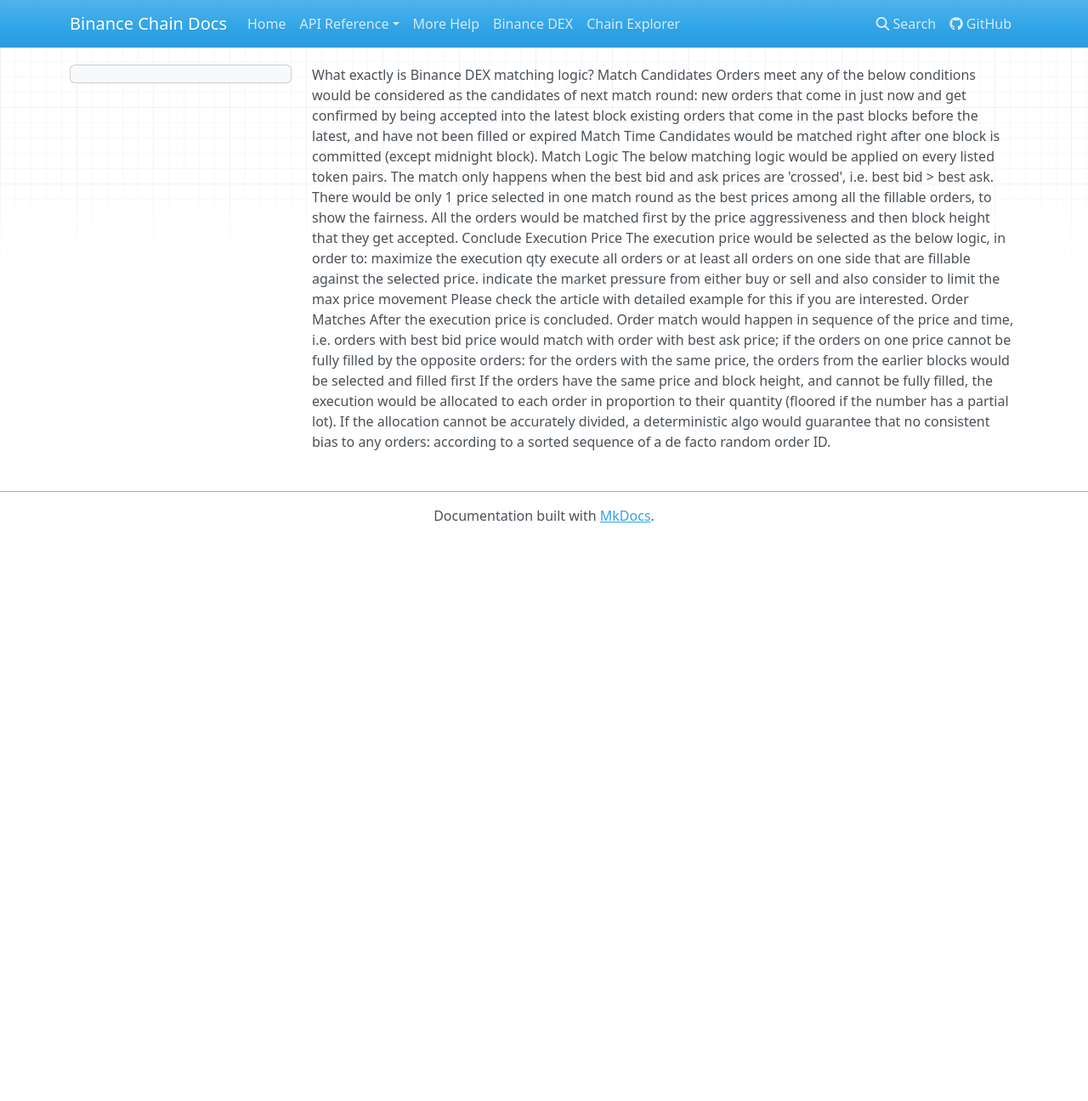
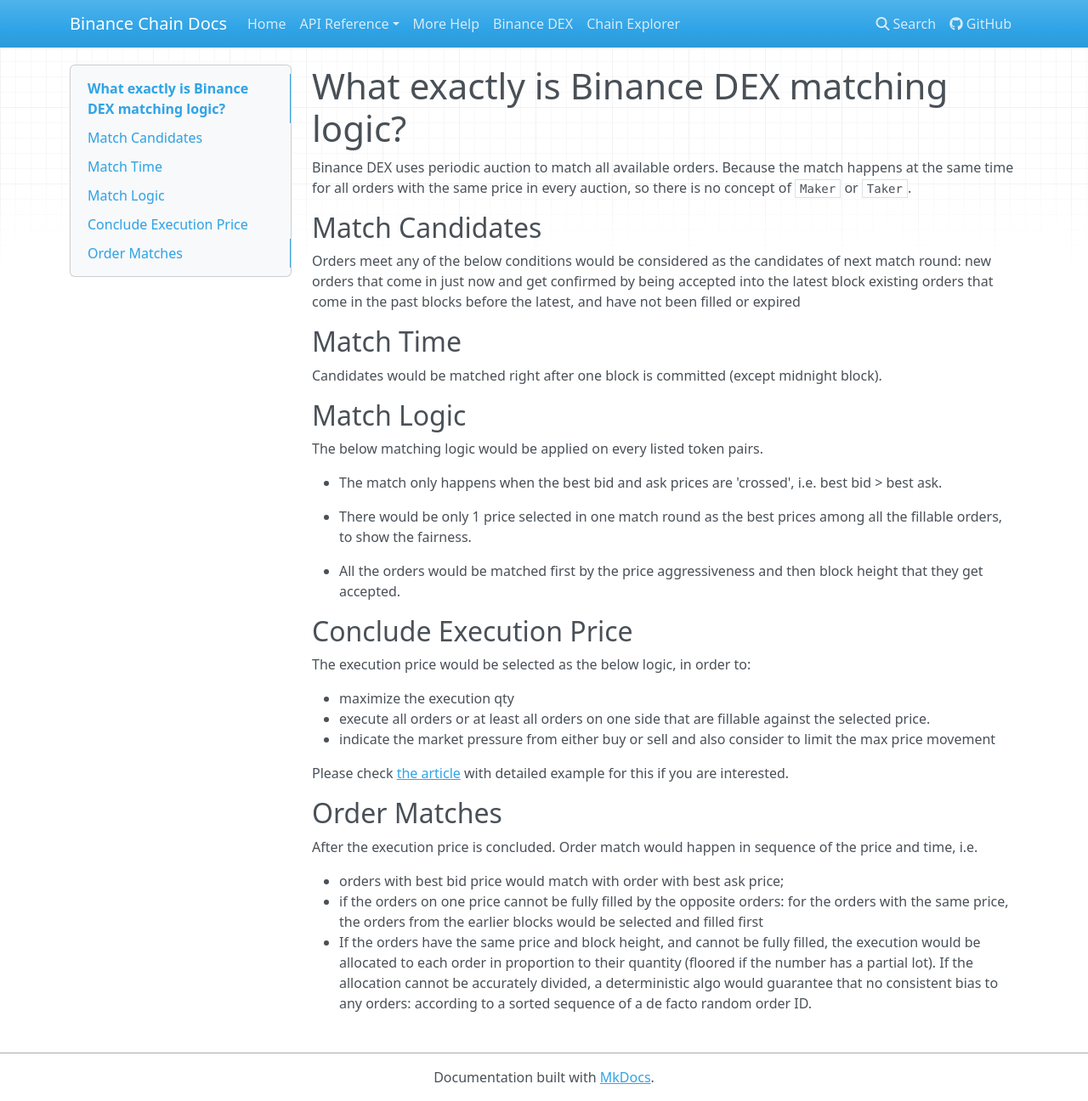
Before and after one commit to yash-sharma1/docs-site, an MkDocs documentation site: the page built from docs/match.md, in a window 1280 px wide and 1296 px high. Shown: the whole window at 85% size. Built offline with MkDocs 1.6.1, drawn with Linux system fonts in a browser that asks for light colours; nearby versions of some CDN libraries.

Commit message:
Add match logics.

```diff
--- a/docs/match.md
+++ b/docs/match.md
@@ -1,24 +1,35 @@
-What exactly is Binance DEX matching logic?
-Match Candidates
+# What exactly is Binance DEX matching logic?
+
+Binance DEX uses periodic auction to match all available orders. Because the match happens at the same time for all orders with the same price in every auction, so there is no concept of `Maker` or `Taker`.
+
+## Match Candidates
 Orders meet any of the below conditions would be considered as the candidates of next match round:
 new orders that come in just now and get confirmed by being accepted into the latest block
 existing orders that come in the past blocks before the latest, and have not been filled or expired
-Match Time
+## Match Time
 Candidates would be matched right after one block is committed (except midnight block).
-Match Logic
+## Match Logic
 The below matching logic would be applied on every listed token pairs.
-The match only happens when the best bid and ask prices are 'crossed', i.e. best bid > best ask.
-There would be only 1 price selected in one match round as the best prices among all the fillable orders, to show the fairness.
-All the orders would be matched first by the price aggressiveness and then block height that they get accepted.
-Conclude Execution Price
+
+- The match only happens when the best bid and ask prices are 'crossed', i.e. best bid > best ask.
+
+- There would be only 1 price selected in one match round as the best prices among all the fillable orders, to show the fairness.
+
+- All the orders would be matched first by the price aggressiveness and then block height that they get accepted.
+
+## Conclude Execution Price
 The execution price would be selected as the below logic, in order to:
-maximize the execution qty
-execute all orders or at least all orders on one side that are fillable against the selected price.
-indicate the market pressure from either buy or sell and also consider to limit the max price movement
-Please check the article with detailed example for this if you are interested.
-Order Matches
+
+- maximize the execution qty
+- execute all orders or at least all orders on one side that are fillable against the selected price.
+- indicate the market pressure from either buy or sell and also consider to limit the max price movement
+
+Please check [the article](match-examples.md) with detailed example for this if you are interested.
+
+## Order Matches
 After the execution price is concluded. Order match would happen in sequence of the price and time, i.e.
-orders with best bid price would match with order with best ask price;
-if the orders on one price cannot be fully filled by the opposite orders:
+
+- orders with best bid price would match with order with best ask price;
+- if the orders on one price cannot be fully filled by the opposite orders:
 for the orders with the same price, the orders from the earlier blocks would be selected and filled first
-If the orders have the same price and block height, and cannot be fully filled, the execution would be allocated to each order in proportion to their quantity (floored if the number has a partial lot). If the allocation cannot be accurately divided, a deterministic algo would guarantee that no consistent bias to any orders: according to a sorted sequence of a de facto random order ID.
+- If the orders have the same price and block height, and cannot be fully filled, the execution would be allocated to each order in proportion to their quantity (floored if the number has a partial lot). If the allocation cannot be accurately divided, a deterministic algo would guarantee that no consistent bias to any orders: according to a sorted sequence of a de facto random order ID.
```
Also changed, not shown: docs/index.md (+3 -0 lines), docs/match-examples.md (added, +141 -0 lines), docs/trading-spec.md (+44 -0 lines), docs/credits.md (added).
